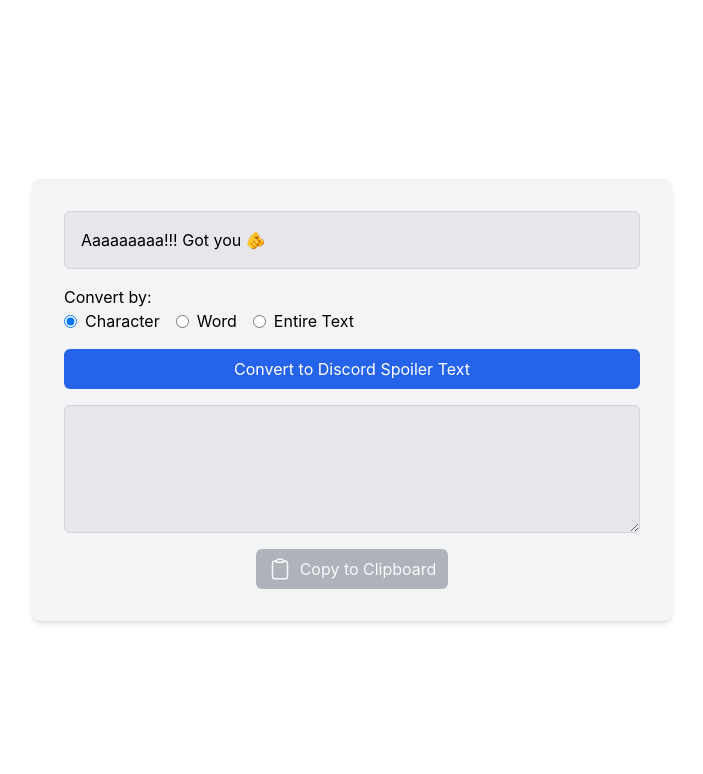
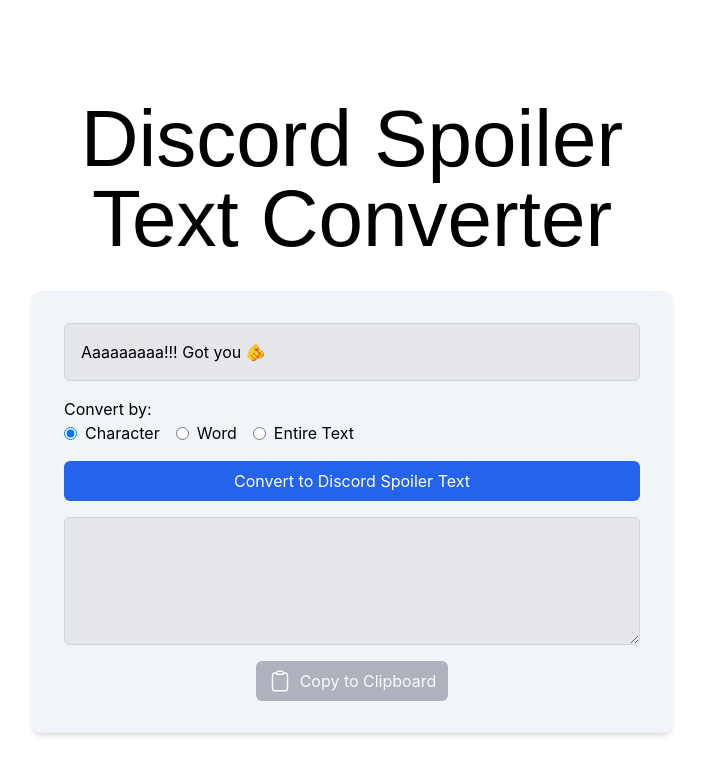
Before and after one commit to thepushkarp/discord-spoiler-text-converter, a React (Create React App) app: page / in a window 1280 px wide. Shown: the top 774 px of the page, without its empty margins (288-991 px from the left). Built offline with nearby package versions, Linux system fonts and the light colour scheme.

Commit message:
Change fornt nad add heading

```diff
--- a/src/App.css
+++ /dev/null
@@ -1,3 +0,0 @@
-.App {
-    text-align: center;
-}
--- a/src/App.js
+++ b/src/App.js
@@ -3,7 +3,11 @@ import WrapText from './WrapText';
 
 function App() {
     return (
-        <div className="flex items-center justify-center h-screen w-full bg-white dark:bg-gray-800">
+        <div className="flex flex-col items-center justify-center h-screen w-full bg-white dark:bg-slate-900">
+            <div className="flex flex-col items-center heading my-8">
+                <span>Discord Spoiler</span>
+                <span>Text Converter</span>
+            </div>
             <WrapText />
         </div>
     );
--- a/src/WrapText.js
+++ b/src/WrapText.js
@@ -90,7 +90,7 @@ function WrapText() {
     };
 
     return (
-        <div className="bg-gray-100 dark:bg-gray-300 p-8 rounded-lg shadow-md w-1/2 space-y-4 flex flex-col content-center items-center">
+        <div className="bg-slate-100 dark:bg-slate-300 p-8 rounded-lg shadow-md w-1/2 space-y-4 flex flex-col content-center items-center">
             <input
                 type="text"
                 value={inputText}
--- a/src/index.css
+++ b/src/index.css
@@ -1,17 +1,19 @@
 @import 'tailwindcss/base';
 @import 'tailwindcss/components';
 @import 'tailwindcss/utilities';
+@import url('https://fonts.googleapis.com/css2?family=Honk&family=Poppins&display=swap');
 
 body {
     margin: 0;
-    font-family: -apple-system, BlinkMacSystemFont, 'Segoe UI', 'Roboto',
+    font-family: 'Poppins', -apple-system, BlinkMacSystemFont, 'Segoe UI', 'Roboto',
         'Oxygen', 'Ubuntu', 'Cantarell', 'Fira Sans', 'Droid Sans',
         'Helvetica Neue', sans-serif;
     -webkit-font-smoothing: antialiased;
     -moz-osx-font-smoothing: grayscale;
 }
 
-code {
-    font-family: source-code-pro, Menlo, Monaco, Consolas, 'Courier New',
-        monospace;
+.heading {
+    font-family: 'Honk', sans-serif;
+    font-size: 5rem;
+    line-height: 1;
 }
```
